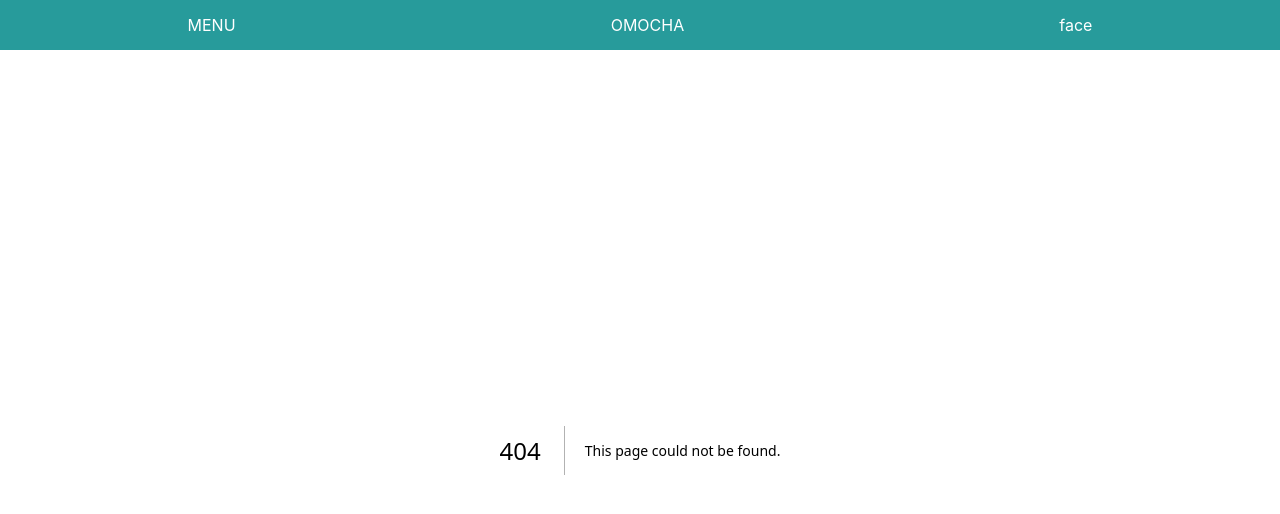
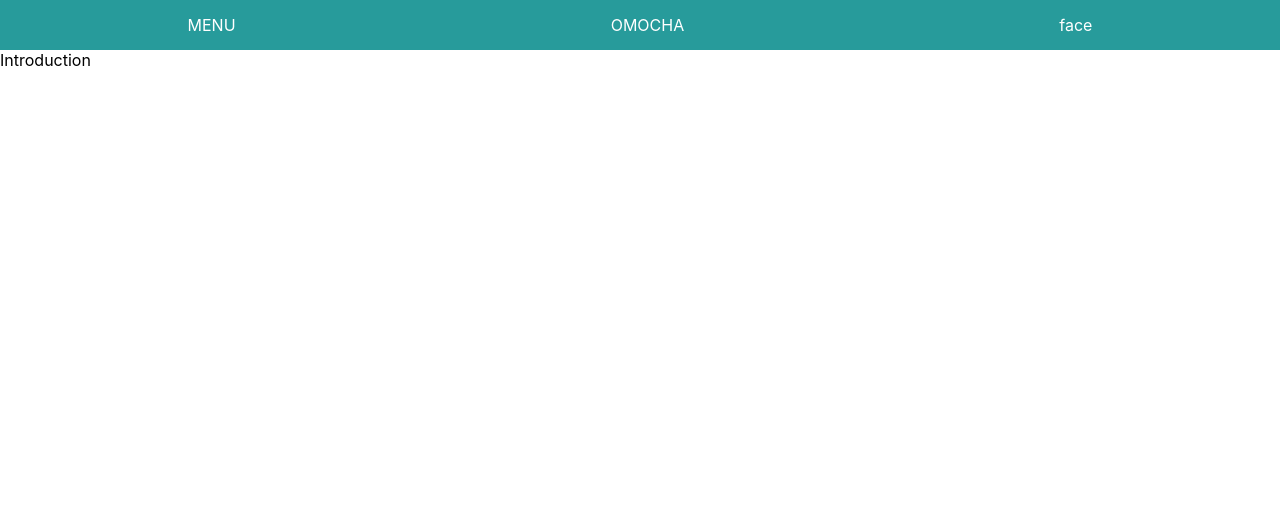
Before and after one commit to N3theri9N/omocha, a Next.js app: page /introduction in a window 1280 px wide. Before the commit this address had no page. Shown: the top 514 px of the page. Built offline with nearby package versions, Linux system fonts and the light colour scheme.

Commit message:
create page
자기소개 페이지 생성

```diff
--- /dev/null
+++ b/pages/introduction/index.tsx
@@ -0,0 +1,6 @@
+import Introduction from "../../src/Introduction"
+
+const index:React.FC = () => {
+  return (<Introduction />)
+}
+export default index;
--- /dev/null
+++ b/src/Introduction.tsx
@@ -0,0 +1,6 @@
+
+const Introduction:React.FC = () => {
+  return <div>Introduction</div>
+}
+
+export default Introduction;
```
